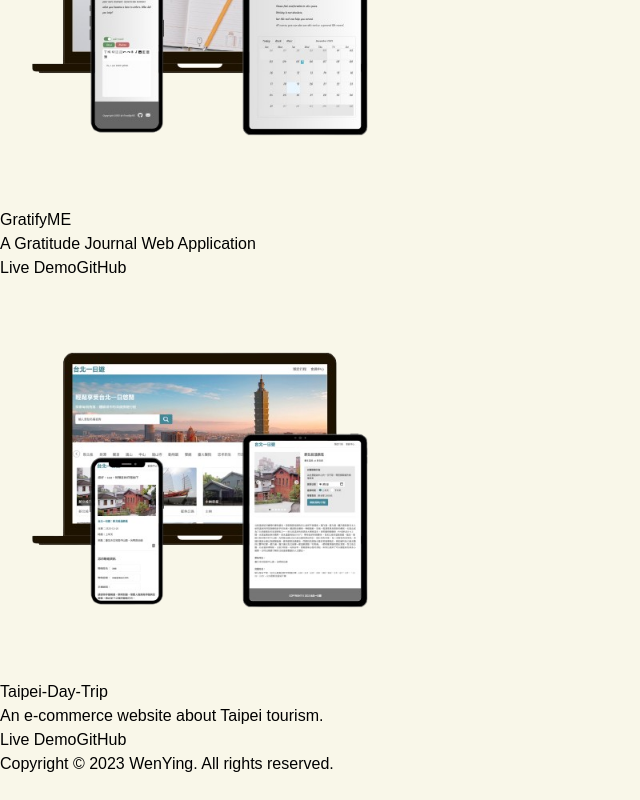
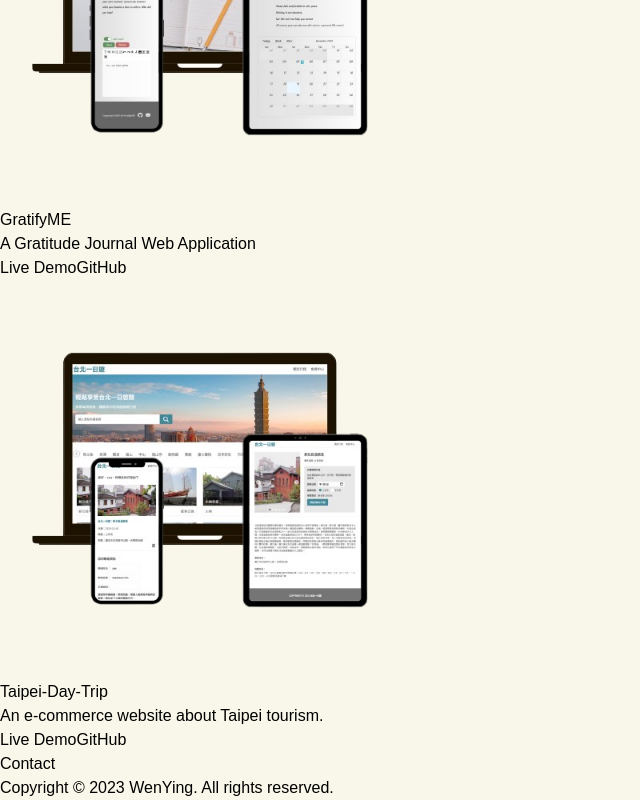
Before and after one commit to ismeleft/WenYingPortfolio, a Next.js app: page / in a window 1280 px wide. Shown: the part 1721-2521 px from the top of the page, without its empty margins (0-640 px from the left). Before the commit the page ends 2497 px from the top, so only its background shows below. Built offline with nearby package versions, Linux system fonts and the light colour scheme.

Commit message:
Add Contact component

```diff
--- /dev/null
+++ b/Components/Contact/Contact.js
@@ -0,0 +1,7 @@
+import React from "react";
+
+const Contact = () => {
+  return <div>Contact</div>;
+};
+
+export default Contact;
--- a/app/page.js
+++ b/app/page.js
@@ -5,6 +5,7 @@
 import Footer from "@/Components/Footer/Footer";
 import Experience from "@/Components/Experience/Experience";
 import Projects from "@/Components/Projects/Projects";
+import Contact from "@/Components/Contact/Contact";
 
 export default function Home() {
   return (
@@ -14,6 +15,7 @@
       <About />
       <Experience />
       <Projects />
+      <Contact />
       <Footer />
     </>
   );
```
